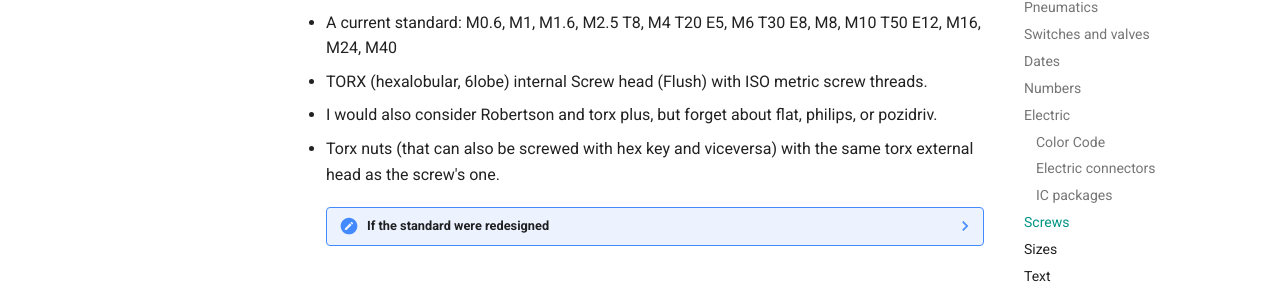
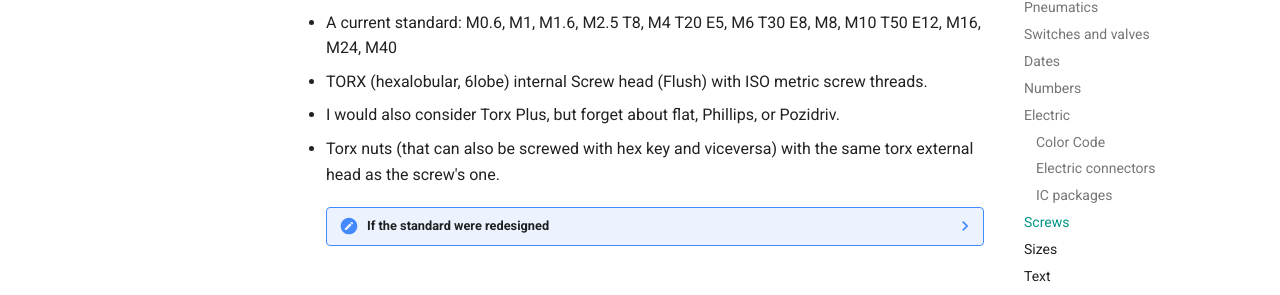
Before and after one commit to rubenayla/notes, an MkDocs documentation site: the page built from docs/standards.md, in a window 1280 px wide and 900 px high, scrolled down 8454 px. Shown: the part 155-450 px from the top of the window. Built offline with MkDocs 1.6.1 and Material for MkDocs 9.7.7, drawn with Linux system fonts in a browser that asks for light colours.

Commit message:
Update screw-drive standards

```diff
--- a/docs/standards.md
+++ b/docs/standards.md
@@ -246,7 +246,7 @@ Length calculated with Pitch and Pin Qty, width is lead span, height given.
 - Dremel tip: 1/8 in (3.175mm)
 - A current standard: M0.6, M1, M1.6, M2.5 T8, M4 T20 E5, M6 T30 E8, M8, M10 T50 E12, M16, M24, M40
 - TORX (hexalobular, 6lobe) internal Screw head (Flush) with ISO metric screw threads.
-- I would also consider Robertson and torx plus, but forget about flat, philips, or pozidriv.
+- I would also consider Torx Plus, but forget about flat, Phillips, or Pozidriv.
 - Torx nuts (that can also be screwed with hex key and viceversa) with the same torx external head as the screw's one.
 
     ??? note "If the standard were redesigned"
```
Also changed, not shown: history.md (+14 -0 lines).
